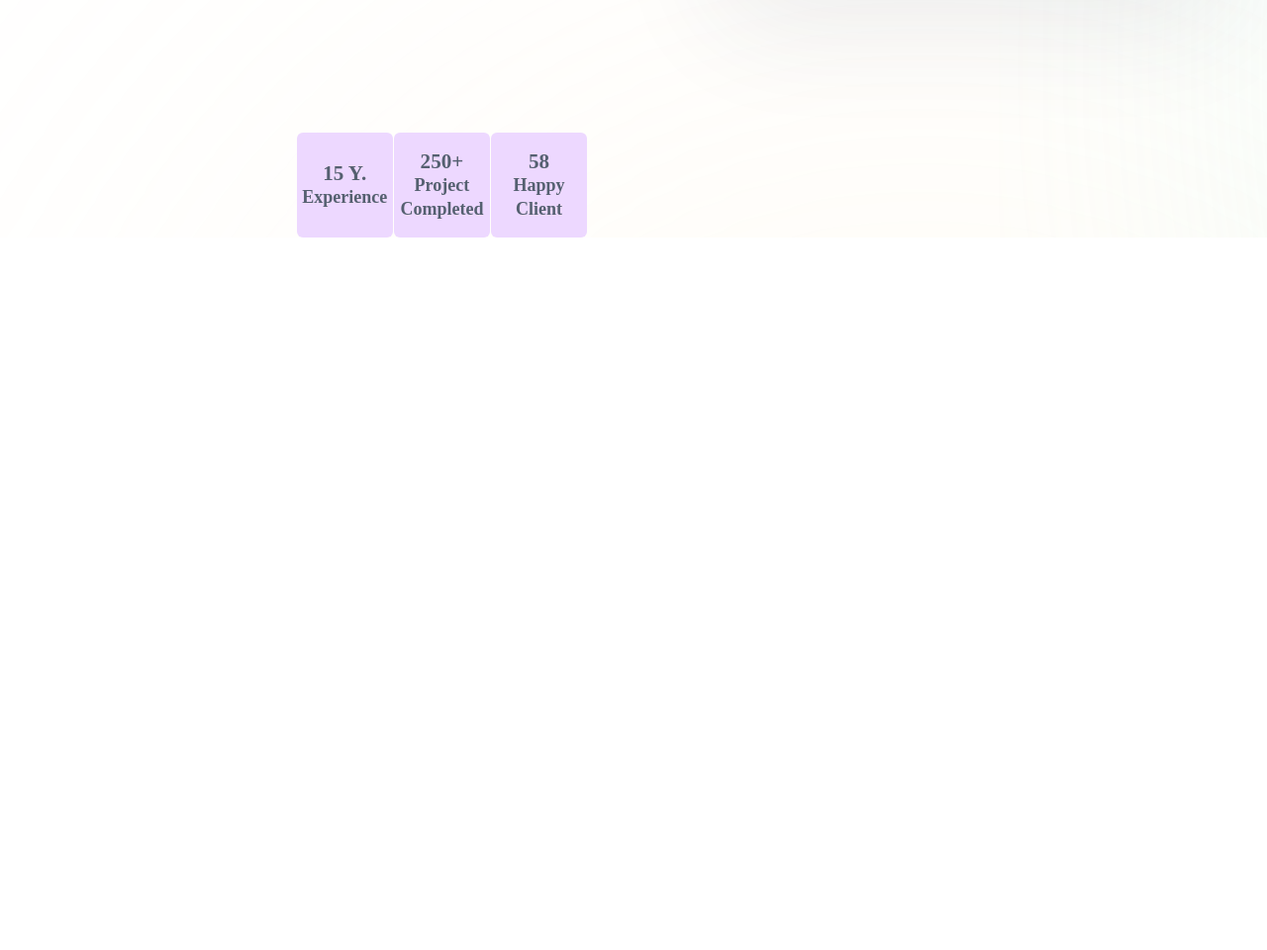
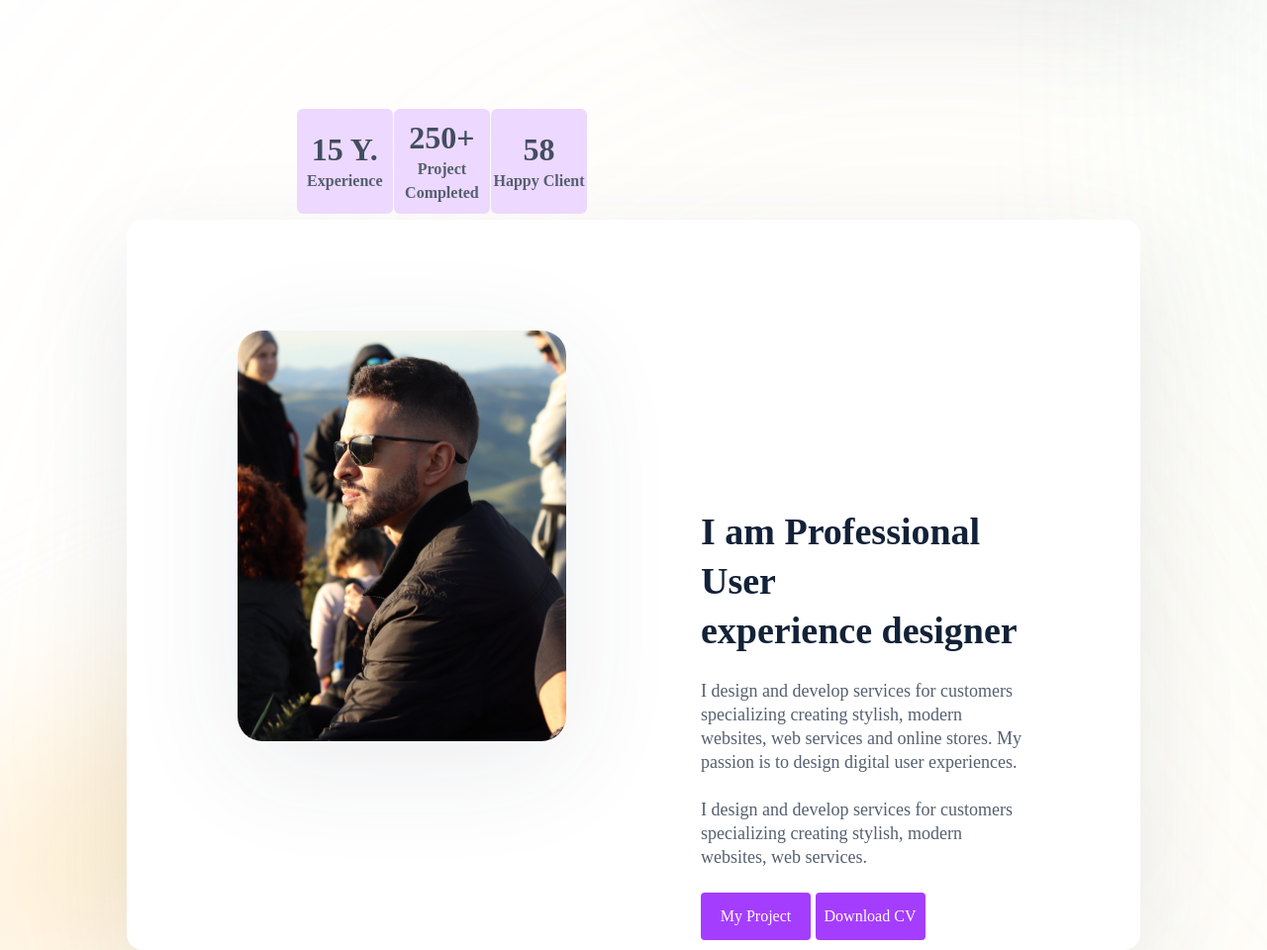
Before and after one commit to MatheusMessias-jf/Personal-Portfolio, a plain HTML site: page index.html in a window 1280 px wide. Shown: the part 858-1818 px from the top of the page at 99% size. Before the commit the page ends 1098 px from the top, so only its background shows below. Drawn offline with Linux system fonts and the light colour scheme.

Commit message:
Creating second-section

```diff
--- a/index.html
+++ b/index.html
@@ -60,5 +60,34 @@
         </div>
       </div>
     </section>
+
+    <section>
+      <div class="section second-section">
+
+        <div class="my-left-picture">
+          <img src="assets/my-pic.JPG" alt="My Picture">
+        </div>
+
+        <div class="description">
+          <h1>I am Professional User <br> experience designer</h1>
+          <p>
+            I design and develop services for customers specializing creating stylish, modern websites, web services and online stores. My passion is to design digital user experiences.
+          </p>
+
+          <p>
+            I design and develop services for customers specializing creating stylish, modern websites, web services.
+          </p>
+
+          <div class="buttons">
+            <button>My Project</button>
+            <button>Download CV</button>
+          </div>
+
+
+        </div>
+
+
+      </div>
+    </section>
   </body>
 </html>
--- a/style.css
+++ b/style.css
@@ -60,17 +60,20 @@ button {
     line-height: 1.5rem;
 }
 
-.first-section {
-    padding-top: 6rem;
+.section {
     display: flex;
     gap: 8.5rem;
     justify-content: space-between;
 }
 
-.first-section h1 {
+.section h1 {
     font-size: 4.5rem;
     line-height: 5.25rem;
     color: #132238;
+}
+
+.first-section {
+    padding-top: 6rem;
 }
 
 .text-content {
@@ -86,6 +89,10 @@ button {
 
 .text-content p {
     margin: 1.5rem 0;
+    font-weight: 400;
+    font-size: 18px;
+    line-height: 24px;
+    color: #556070;
 }
 
 .my-picture {
@@ -118,5 +125,63 @@ button {
     background-color: #EDD8FF;
     width: 33%;
     height: 100%;
+    font-weight: 400;
+    font-size: 16px;
+    line-height: 24px;
+}
+
+.statistic-card h3 {
+    font-size: 32px;
+    line-height: 40px;
+    color: #424E60;
 
 }
+
+.second-section {
+    width: 80vw;
+    box-shadow: 0px 36px 105px rgba(43, 56, 76, 0.1);
+    border-radius: 16px;
+    margin: auto;
+    background: #FFFFFF;
+    padding: 7rem;
+    margin-top: 13.875rem;
+}
+
+.description {
+    margin-top: 11.125rem;
+
+    width: 50%;
+    height: 21rem;
+    font-weight: 400;
+    font-size: 1.125rem;
+    line-height: 1.5rem;
+    color: #556070;
+}
+
+.description h1 {
+    font-size: 38px;
+    line-height: 50px;
+    color: #132238;
+
+}
+
+.description p {
+    margin: 1.5rem 0;
+    font-weight: 400;
+    font-size: 18px;
+    line-height: 24px;
+    color: #556070;
+}
+
+.my-left-picture {
+    width: 50%;
+    height: 31.5rem;
+
+}
+
+.my-left-picture img {
+    max-width: 100%;
+    max-height: 100%;
+    border-radius: 25px;
+    box-shadow: 0px 24px 116px rgba(43, 56, 76, 0.09);
+}
```
